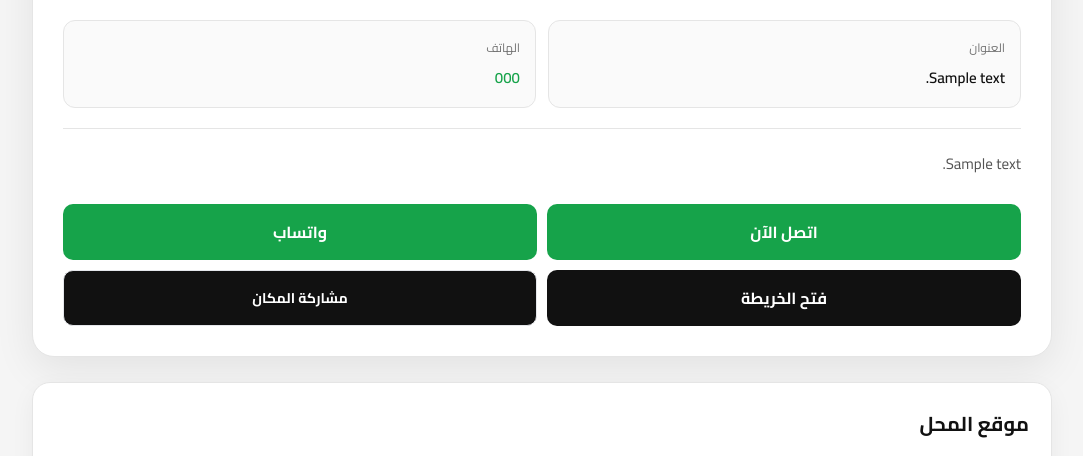
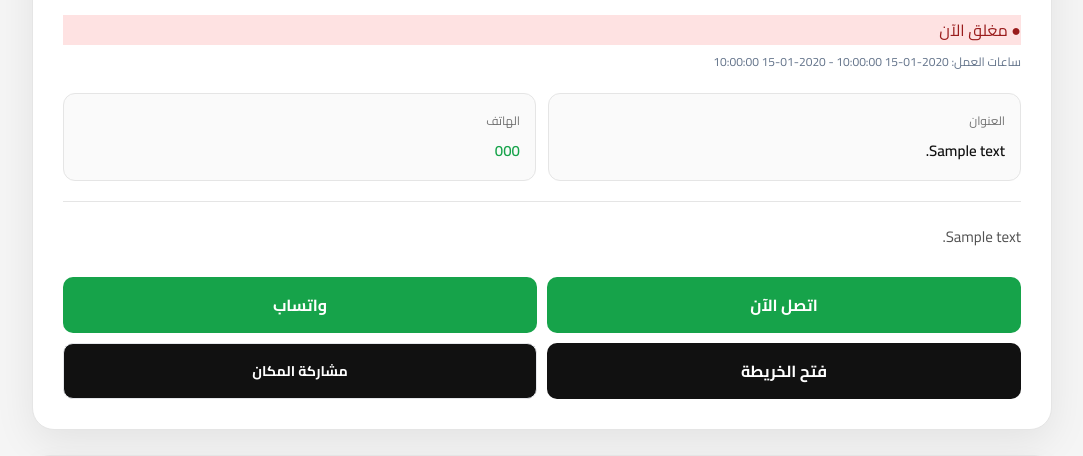
Before and after one commit to douganeali-pixel/win-nelga-batna, a Flask app: page /place/11 in a window 1280 px wide. Shown: the part 683-1139 px from the top of the page, without its empty margins (98-1181 px from the left). Run offline with Flask 3, Linux system fonts and the light colour scheme; grey boxes marked "Sample" are stand-in pictures; a database or web service that is not in the repository returns one stand-in record (values such as "Sample title"); data that the repository does not hold is empty; some libraries are stand-ins or nearby versions.

Commit message:
Show opening status and hours on place details

```diff
--- a/templates/place.html
+++ b/templates/place.html
@@ -661,6 +661,19 @@ alt="{{ place.name }}"
 {{ place.name }}
 </h1>
 
+{% if is_place_open(place) %}
+<div class="open-status open">● مفتوح الآن</div>
+{% else %}
+<div class="open-status closed">● مغلق الآن</div>
+{% endif %}
+
+<div class="hours-line">
+ساعات العمل:
+{{ place.opening_time or "08:00" }}
+-
+{{ place.closing_time or "18:00" }}
+</div>
+
 
 <div class="info">
 
```
